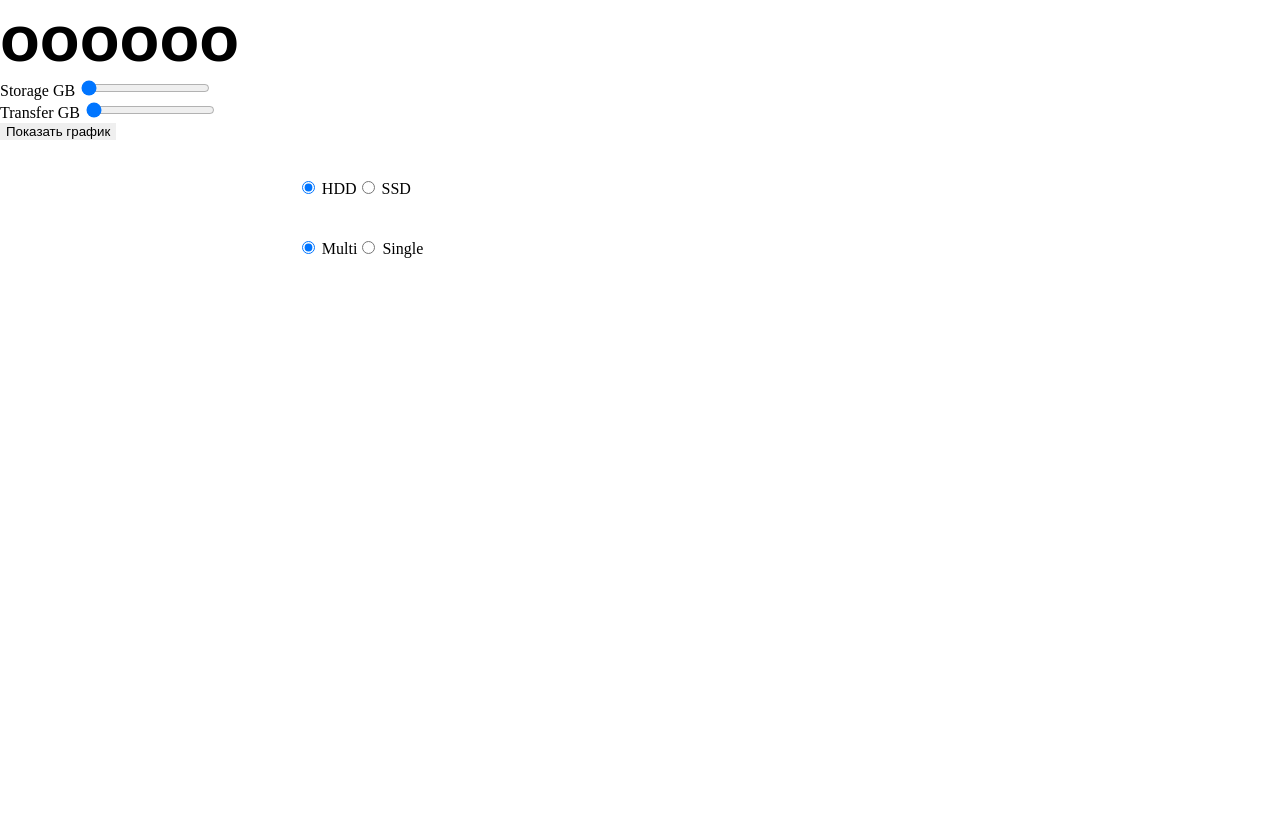
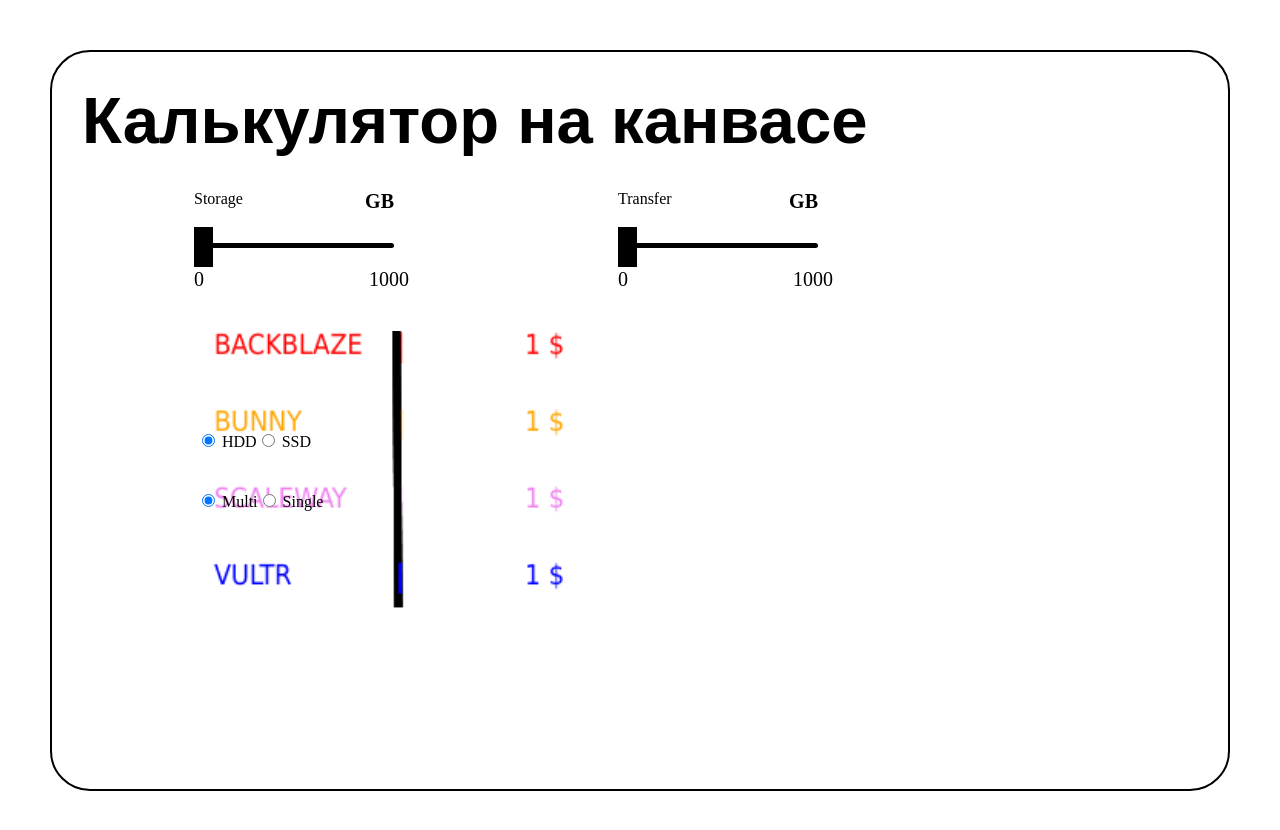
Before and after one commit to fyl1/canvas, a plain HTML site: page index.html in a window 1280 px wide. Before the commit the page ends 800 px from the top, so only its background shows below. Drawn offline with Linux system fonts and the light colour scheme; a web font is replaced by a local one.

Commit message:
fix last

```diff
--- a/index.html
+++ b/index.html
@@ -2,7 +2,7 @@
 <html class="" lang="ru">
   <head>
     <meta charset="utf-8" />
-    <title>grisha paramonov</title>
+    <title>Калькулятор на канвасе</title>
     <meta name="description" content="" />
     <meta name="viewport" content="width=device-width, initial-scale=1" />
     <meta name="format-detection" content="telephone=no" />
@@ -13,18 +13,20 @@
   </head>
   <body class="body">
     <main class="main" role="main" style="overflow: hidden">
-      <!-- <canvas id="canvas"></canvas> -->
-
       <section class="chart">
-        <h1 class="chart__title">oooooo</h1>
+        <h1 class="chart__title">Калькулятор на канвасе</h1>
         <div class="chart__inner">
-          <form class="chart__data" action="#" method="POST">
+          <form class="chart-form" action="#" method="POST">
+            <div class="chart-form__inner">
               <div class="chart__input-group">
                 <label class="chart__label" for="Storage"
                   >Storage
-                <span class="chart__label--num"></span>
-                <span class="chart__label--gb">GB</span></label
+                  <span class="chart__label--num"
+                    ><span class="chart__label--storage"></span>
+                    <span class="chart__label--gb">GB</span>
+                    </span
                   >
+                </label>
                 <input
                   class="chart__input chart__input--storage input-field"
                   type="range"
@@ -35,12 +37,19 @@
                   value="0"
                   required
                 />
+                <span class="chart-footer">
+                  <span>0</span>
+                  <span>1000</span>
+                </span>
               </div>
               <div class="chart__input-group">
                 <label class="chart__label" for="Transfer"
                   >Transfer
-                <span class="chart__label--num"> </span>
+                  <span class="chart__label--num">
+                    <span class="chart__label--transfer"> </span>
                     <span class="chart__label--gb">GB</span>
+                    </span
+                  >
                 </label>
                 <input
                   class="chart__input chart__input--transfer input-field"
@@ -52,35 +61,58 @@
                   value="0"
                   required
                 />
+                <span class="chart-footer">
+                  <span>0</span>
+                  <span>1000</span>
+                </span>
               </div>
               <!-- Остальные поля ввода: PHP и Python -->
-
+              <!-- ну в форме ж нада кнопка:)
              <input
               class="chart__submit-button input-field"
               type="submit"
-              value="Показать график"
-            />
-          </form>
-
-
+            value="Показать график" />-->
+            </div>
             <div class="chart__canvas-wrapper">
               <div class="type-ssd">
                 <div class="checkbox">
-                <input type="radio" class="type-radio" checked name="type-ssd" id="typeHdd" />
+                  <input
+                    type="radio"
+                    class="type-radio"
+                    checked
+                    name="type-ssd"
+                    id="typeHdd"
+                  />
                   <label for="typeHdd" class="text"> HDD </label>
                 </div>
                 <div class="checkbox">
-                <input type="radio" class="type-radio" name="type-ssd" id="typeSsd" />
+                  <input
+                    type="radio"
+                    class="type-radio"
+                    name="type-ssd"
+                    id="typeSsd"
+                  />
                   <label for="typeSsd" class="text"> SSD </label>
                 </div>
               </div>
               <div class="type-multi">
                 <div class="checkbox">
-                <input type="radio" class="type-radio" checked name="type-multi" id="typeMulti" />
+                  <input
+                    type="radio"
+                    class="type-radio"
+                    checked
+                    name="type-multi"
+                    id="typeMulti"
+                  />
                   <label for="typeMulti" class="text"> Multi </label>
                 </div>
                 <div class="checkbox">
-                <input type="radio" class="type-radio" name="type-multi" id="typeSingle" />
+                  <input
+                    type="radio"
+                    class="type-radio"
+                    name="type-multi"
+                    id="typeSingle"
+                  />
                   <label for="typeSingle" class="text"> Single </label>
                 </div>
               </div>
@@ -88,6 +120,7 @@
                 Браузер не поддерживает Canvas
               </canvas>
             </div>
+          </form>
         </div>
       </section>
     </main>
--- a/js/script.js
+++ b/js/script.js
@@ -11,7 +11,6 @@
     "input[type=radio][name=type-multi]"
   );
 
-
   //   const inputElements = document.querySelectorAll(`.chart__input`);
   const inputElements = [
     {
@@ -24,12 +23,12 @@
       priceTransfer: 0.01,
       inputStorage: "",
       inputTransfer: "",
+    },
 
-    },
     {
       name: "bunny",
       value: "1",
-      color: "red",
+      color: "orange",
       minPayment: "",
       maxPayment: "",
       priceStorage: "",
@@ -38,12 +37,11 @@
       inputTransfer: "",
       priceStorageHdd: true,
       priceStorageSsd: false,
-
     },
     {
       name: "scaleway",
       value: "1",
-      color: "red",
+      color: "violet",
       minPayment: "",
       maxPayment: "",
       priceStorage: "",
@@ -52,19 +50,17 @@
       inputTransfer: "",
       priceStorageMulti: true,
       priceStorageSingle: false,
-
     },
     {
       name: "vultr",
       value: "1",
-      color: "red",
+      color: "blue",
       minPayment: 5,
       maxPayment: "",
       priceStorage: 0.01,
       priceTransfer: 0.01,
       inputStorage: "",
       inputTransfer: "",
-
     },
   ];
 
@@ -75,8 +71,6 @@
   let newInputElements = [];
   let newInputElements2 = [];
   let rezultValue = "";
-
-
 
   ///// чекбоксы отлавливает и добавляем значение в общий массив
 
@@ -128,7 +122,6 @@
       }
       resultValue(inputElements);
       renderChart(getData(inputElements));
-
     });
   });
 
@@ -144,14 +137,21 @@
       const chartInputTransfer = document.querySelector(
         `.chart__input--transfer`
       ).value;
+      const textInputStorage = document.querySelector(`.chart__label--storage`);
+      const textInputTransfer = document.querySelector(
+        `.chart__label--transfer`
+      );
+
       inputElements.forEach((el) => {
         el.inputStorage = chartInputStorage;
-          el.inputTransfer = chartInputTransfer;
+        el.inputTransfer = chartInputTransfer;
       });
 
+      textInputStorage.innerText = chartInputStorage;
+      textInputTransfer.innerText = chartInputTransfer;
 
       resultValue(inputElements);
-      console.log(inputElements, "inputElements")
+      console.log(inputElements, "inputElements");
       renderChart(getData(inputElements));
     });
     getData = (inputElements) => {
@@ -160,11 +160,8 @@
         value: i.value,
         color: i.color,
       }));
-
     };
-
   });
-
 
   function resultValue(inputElements) {
     return Array.from(inputElements).map(function (i, index) {
@@ -197,7 +194,8 @@
           i.priceStorage = 0;
         }
         sumValue =
-        ( i.inputStorage -75) * i.priceStorage + (i.inputTransfer - 75) * i.priceTransfer;
+          (i.inputStorage - 75) * i.priceStorage +
+          (i.inputTransfer - 75) * i.priceTransfer;
       }
       if (i.priceStorageSingle === true && !!i.priceStorageSingle) {
         if (i.inputStorage > 75) {
@@ -206,7 +204,8 @@
           i.priceStorage = 0;
         }
         sumValue =
-        ( i.inputStorage -75) * i.priceStorage + (i.inputTransfer - 75) * i.priceTransfer;
+          (i.inputStorage - 75) * i.priceStorage +
+          (i.inputTransfer - 75) * i.priceTransfer;
       }
       if (!!i.priceStorageSingle || !!i.priceStorageMulti) {
         if (i.inputStorage > 75) {
@@ -215,18 +214,16 @@
           i.priceTransfer = 0;
         }
         sumValue =
-       ( i.inputStorage -75) * i.priceStorage + (i.inputTransfer - 75) * i.priceTransfer;
+          (i.inputStorage - 75) * i.priceStorage +
+          (i.inputTransfer - 75) * i.priceTransfer;
       }
-      console.log(sumValue, "sumValue", inputElements, "inputElements" );
+      console.log(sumValue, "sumValue", inputElements, "inputElements");
       // return (i.value = i.sumValue);
       return (i.value = sumValue.toFixed(2));
     });
   }
 
-
-
   const items = getData(inputElements);
-;
   const MAX_PERCENTAGE = 130;
 
   const Gap = {
@@ -296,6 +293,16 @@
         LabelCoordinate.INITIAL_X + barHeight + 200,
         currentLabelY
       );
+      // рисуем линию
+      ctx.beginPath();
+      ctx.lineWidth = 5;
+      ctx.strokeStyle = '#000000';
+      ctx.moveTo(-72, -110);
+      ctx.lineTo(-70, 180);
+      ctx.stroke();
+
+
+
       // Возвращаемся к изначальной системе координат
       ctx.restore();
       // Рисуем столбец
@@ -315,7 +322,7 @@
 
   ///// and  рисуем график
 
-  // renderChart(getData(inputElements));
+  renderChart(getData(inputElements));
 
   // inputRange.forEach((el) => {
   //   el.addEventListener("input", (e) => {
--- a/scss/base/main.scss
+++ b/scss/base/main.scss
@@ -11,3 +11,5 @@
 
 /////////////////////////////////////////// components /////////////////////////////
 @import "../components/_chart";
+
+@import "../components/_thumb";
--- a/scss/components/_chart.scss
+++ b/scss/components/_chart.scss
@@ -1,8 +1,12 @@
 .chart {
-
+margin: 50px;
+border: 2px solid #000000;
+border-radius: 40px;
+padding: 30px;
     // .chart__title
 
     &__title {
+        margin-bottom: 30px;
     }
 
     // .chart__inner
@@ -19,16 +23,27 @@
     // .chart__input-group
 
     &__input-group {
+        max-width: 200px;
+        width: 100%;
+        display: flex;
+        flex-direction: column;
     }
 
     // .chart__label
 
     &__label {
+        display: flex;
+        justify-content: space-between;
+        padding-bottom: rem-calc(20);
     }
 
     // .chart__label--num
 
     &__label--num {
+        span{
+            font-size: 20px;
+            font-weight: 700;
+        }
     }
 
     // .chart__label--gb
@@ -52,11 +67,15 @@
         position: relative;
     }
 }
+.chart-form__inner{
+    display: flex;
+    justify-content: space-around;
+}
 .type-ssd {
     position: absolute;
     display: flex;
-    top: 100px;
-    left: rem-calc(80);
+    top: 140px;
+    left: rem-calc(115);
     z-index: 3;
 }
 .checkbox {
@@ -68,8 +87,8 @@
 .type-multi {
     position: absolute;
     display: flex;
-    top: 160px;
-    left: rem-calc(80);
+    top: 200px;
+    left: rem-calc(115);
     z-index: 3;
 }
 
@@ -80,4 +99,14 @@
     height: auto;
     max-width: rem-calc(1500);
     transform: rotate(180deg);
+    margin: 40px;
 }
+.chart-footer{
+    width: calc(100% + 15px);
+    display: flex;
+    justify-content: space-between;
+    margin-top: rem-calc(10);
+    span{
+        font-size: 20px;
+    }
+}
--- /dev/null
+++ b/scss/components/_thumb.scss
@@ -0,0 +1,87 @@
+input[type=range] {
+    -webkit-appearance: none;
+    margin: 10px 0;
+    width: 100%;
+  }
+  input[type=range]:focus {
+    outline: none;
+  }
+  input[type=range]::-webkit-slider-runnable-track {
+    width: 100%;
+    height: 4.8px;
+    cursor: pointer;
+    box-shadow: 0px 0px 0px #000000, 0px 0px 0px #0d0d0d;
+    background: #000000;
+    border-radius: 25px;
+    border: 0px solid #000101;
+  }
+  input[type=range]::-webkit-slider-thumb {
+    box-shadow: 0px 0px 0px #000000, 0px 0px 0px #0d0d0d;
+    border: 0px solid #000000;
+    height: 40px;
+    width: 19px;
+    border-radius: 0px;
+    background: #000000;
+    cursor: pointer;
+    -webkit-appearance: none;
+    margin-top: -16.6px;
+  }
+  input[type=range]:focus::-webkit-slider-runnable-track {
+    background: #000000;
+  }
+  input[type=range]::-moz-range-track {
+    width: 100%;
+    height: 60px;
+    cursor: pointer;
+    animate: 0.2s;
+    box-shadow: 0px 0px 0px #000000, 0px 0px 0px #0d0d0d;
+    background: #000000;
+    border-radius: 25px;
+    border: 0px solid #000101;
+  }
+  input[type=range]::-moz-range-thumb {
+    box-shadow: 0px 0px 0px #000000, 0px 0px 0px #0d0d0d;
+    border: 0px solid #000000;
+    height: 60px;
+    width: 39px;
+    border-radius: 7px;
+    background: #000000;
+    cursor: pointer;
+  }
+  input[type=range]::-ms-track {
+    width: 100%;
+    height: 4.8px;
+    cursor: pointer;
+    animate: 0.2s;
+    background: transparent;
+    border-color: transparent;
+    border-width: 39px 0;
+    color: transparent;
+  }
+  input[type=range]::-ms-fill-lower {
+    background: #000000;
+    border: 0px solid #000101;
+    border-radius: 50px;
+    box-shadow: 0px 0px 0px #000000, 0px 0px 0px #0d0d0d;
+  }
+  input[type=range]::-ms-fill-upper {
+    background: #000000;
+    border: 0px solid #000101;
+    border-radius: 50px;
+    box-shadow: 0px 0px 0px #000000, 0px 0px 0px #0d0d0d;
+  }
+  input[type=range]::-ms-thumb {
+    box-shadow: 0px 0px 0px #000000, 0px 0px 0px #0d0d0d;
+    border: 0px solid #000000;
+    height: 60px;
+    width: 39px;
+    border-radius: 7px;
+    background: #000000;
+    cursor: pointer;
+  }
+  input[type=range]:focus::-ms-fill-lower {
+    background: #000000;
+  }
+  input[type=range]:focus::-ms-fill-upper {
+    background: #000000;
+  }
```
Also changed, not shown: scss/base/main.css, 1 other file. Lines whose indentation alone changed are shown as unchanged.
